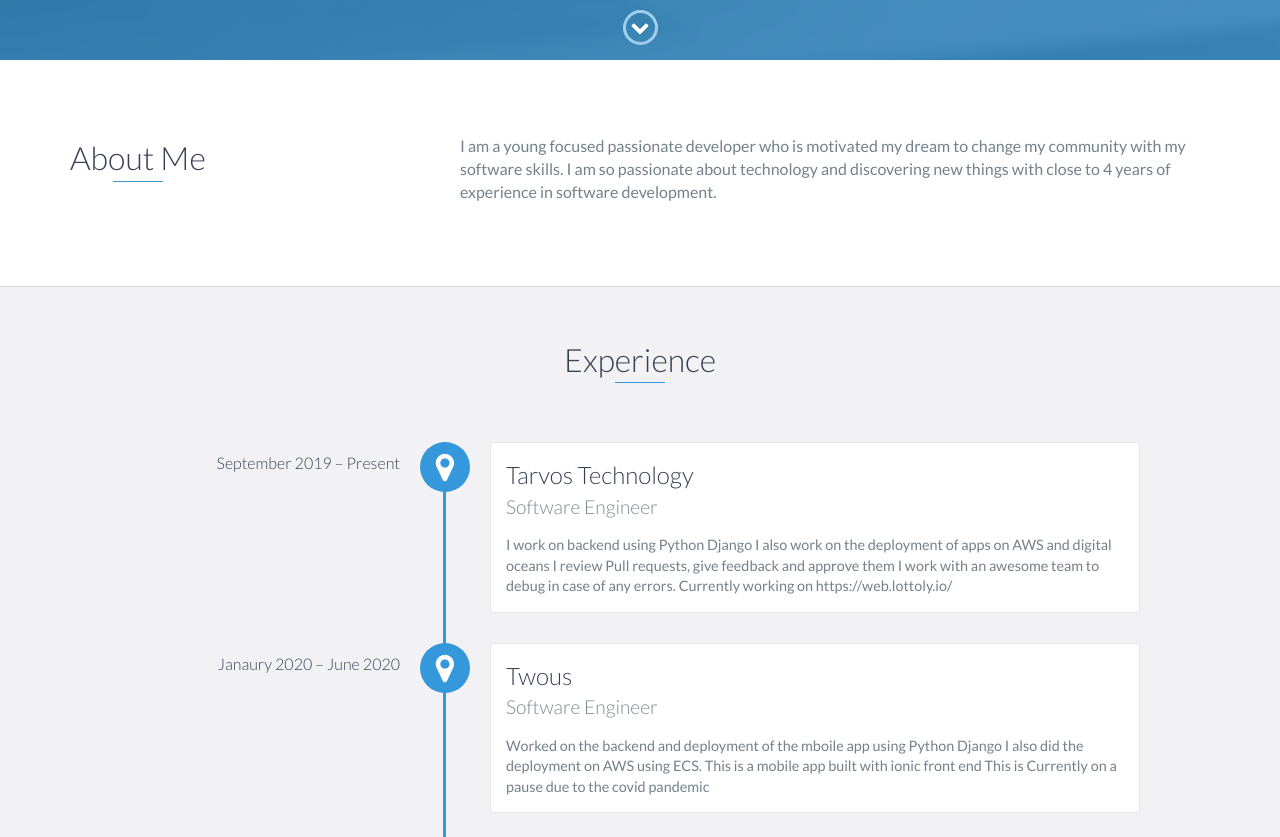
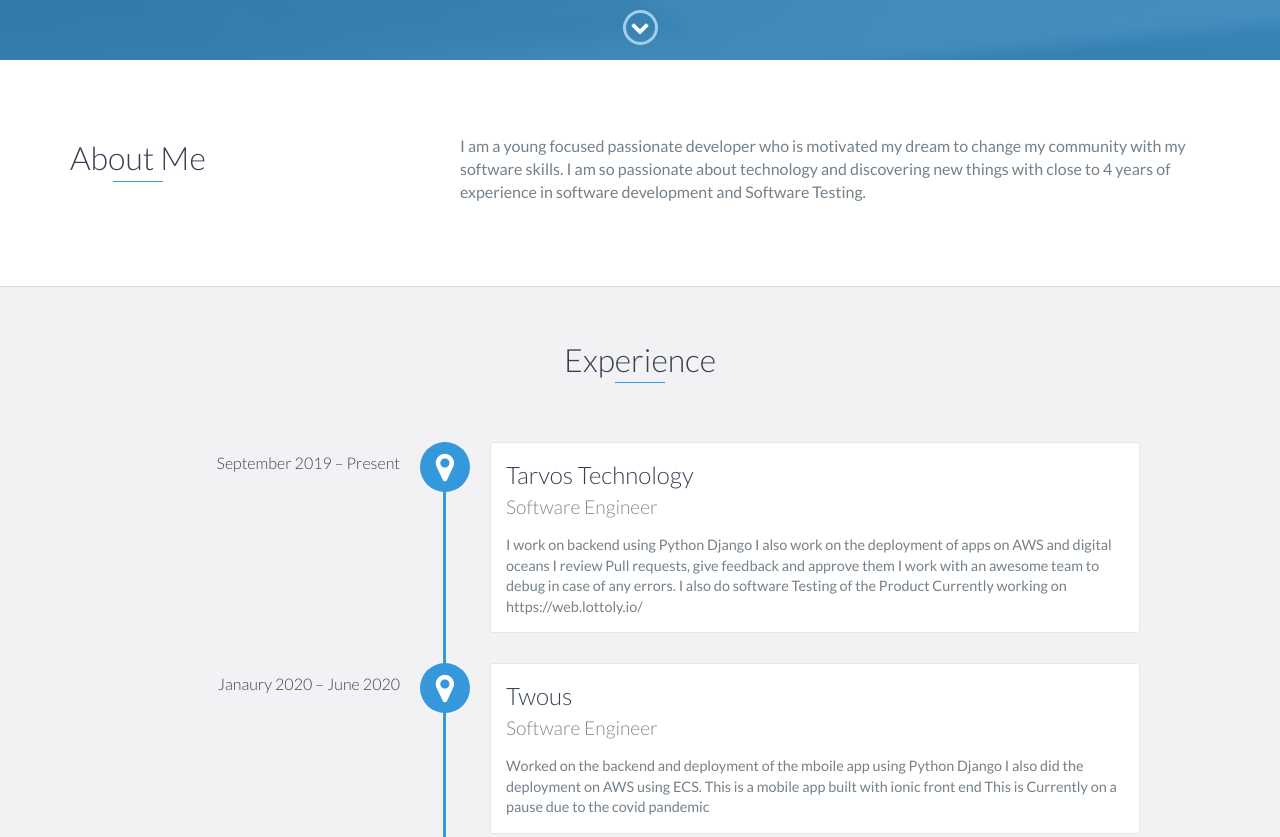
Before and after one commit to akram256/Portfolio, a website: page index.html in a window 1280 px wide. Shown: the part 740-1577 px from the top of the page. Drawn offline with nearby package versions, Linux system fonts and the light colour scheme.

Commit message:
work on my profile

```diff
--- a/index.html
+++ b/index.html
@@ -75,7 +75,7 @@
                 <div class="col-md-8">
                     <p>
                         I am a young focused passionate developer who is motivated my dream to change my community with my software skills. I am so
-                        passionate about technology and discovering new things with close to 4 years of experience in software development.
+                        passionate about technology and discovering new things with close to 4 years of experience in software development and Software Testing.
                     </p>
                 </div>
             </div>
@@ -94,7 +94,9 @@
                     I also work on the deployment of apps on AWS and digital oceans
                     I review Pull requests, give feedback and approve them
                     I work with an awesome team to debug in case of any errors.
+                    I also do software Testing of the Product
                     Currently working on https://web.lottoly.io/
+
                 </p>
             </div>
             <div data-date="Janaury 2020 – June 2020">
@@ -300,7 +302,7 @@
             <li>PHP</li>
             <li>Project management</li>
             <li>Product management</li>
-
+            <li>Software Testing</li>
         </ul>
     </div>
     <!-- End #skills -->
@@ -310,7 +312,7 @@
         <div id="contact-form">
             <form method="POST" action="https://formspree.io/email@email.com">
                 <input type="hidden" name="_subject" value="Contact request from personal website" />
-                <input type="email" name="_replyto" placeholder="Your email" required>
+                <input type="email" name="_replyto" placeholder="mukasaakram55@gmail" required>
                 <textarea name="message" placeholder="Your message" required></textarea>
                 <button type="submit">Send</button>
             </form>
```
